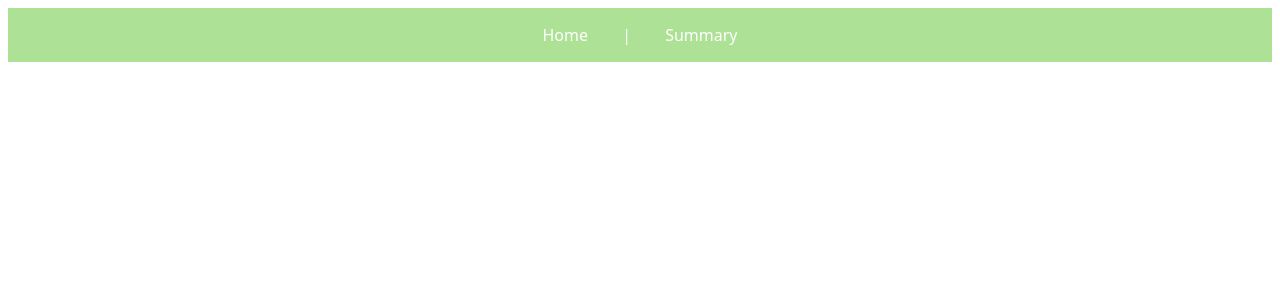
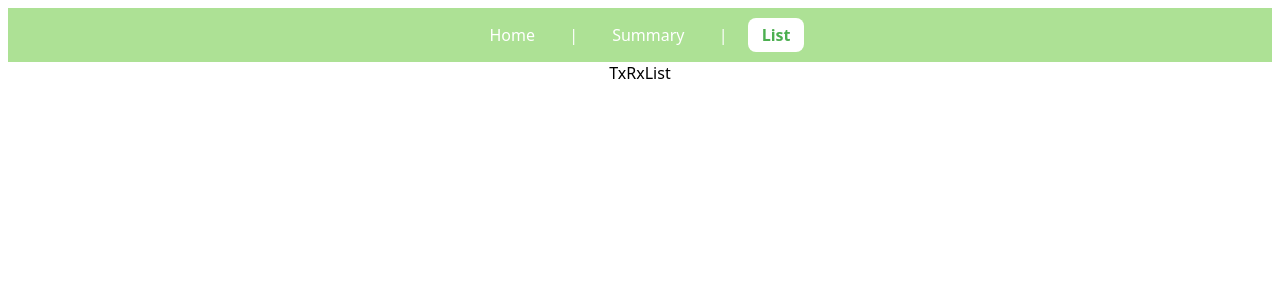
Before and after one commit to poomravint/Coinstory, a React (Vite) app in the folder client/: page /list in a window 1280 px wide. Before the commit this address had no page. Shown: the top 300 px of the page. Built offline with nearby package versions, Linux system fonts and the light colour scheme.

Commit message:
Add TxRxlist Page

```diff
--- a/client/src/App.jsx
+++ b/client/src/App.jsx
@@ -6,6 +6,7 @@ import Nav from "./components/Nav.jsx";
 import Home from "./pages/Home.jsx";
 import Summaries from "./pages/Summaries.jsx";
 import Showtoday_expense from "./pages/Showtoday_expense.jsx";
+import TxRxList from "./pages/TxRxList.jsx";
 
 function App() {
   const [count, setCount] = useState(0);
@@ -19,6 +20,7 @@ function App() {
             <Route path="/" element={<Home />} />
             <Route path="/summaries" element={<Summaries />} />
             <Route path="/today-expense" element={<Showtoday_expense />} />
+            <Route path="/list" element={<TxRxList />} />
           </Routes>
         </Router>
       </div>
--- a/client/src/components/Nav.jsx
+++ b/client/src/components/Nav.jsx
@@ -11,9 +11,7 @@ const Nav = () => {
       >
         Home
       </NavLink>
-
       <span style={{ color: "white" }}> | </span>
-
       <NavLink
         to="/summaries"
         className={({ isActive }) =>
@@ -22,6 +20,15 @@ const Nav = () => {
       >
         Summary
       </NavLink>
+      <span style={{ color: "white" }}> | </span>
+      <NavLink
+        to="/list"
+        className={({ isActive }) =>
+          isActive ? "nav-link active" : "nav-link"
+        }
+      >
+        List
+      </NavLink>
     </nav>
   );
 };
--- /dev/null
+++ b/client/src/pages/TxRxList.jsx
@@ -0,0 +1,7 @@
+import React from "react";
+
+const TxRxList = () => {
+  return <div>TxRxList</div>;
+};
+
+export default TxRxList;
```
